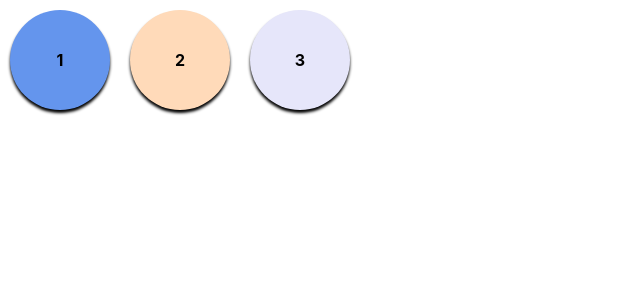
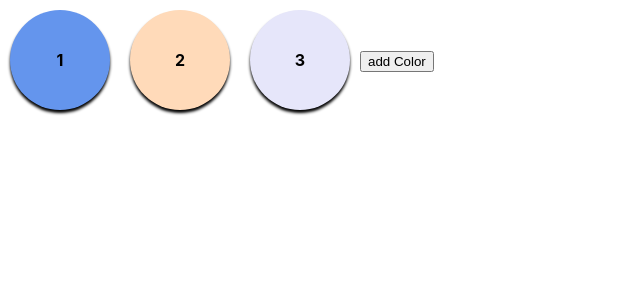
Before and after one commit to riomonet/disco, a React (Create React App) app: page / in a window 1280 px wide. Shown: the top 300 px of the page, without its empty margins (0-640 px from the left). Built offline with nearby package versions, Linux system fonts and the light colour scheme.

Commit message:
mutablee objects, state changes and rendering

```diff
--- a/src/ColoredCircles.js
+++ b/src/ColoredCircles.js
@@ -1,15 +1,23 @@
-import React from 'react';
+import React, {useState} from 'react';
 import Circle from './Circle'
 
 
 
 const ColoredCircles = () => {
-    const circles = ['cornflowerblue', 'peachpuff', 'lavender']
+
+    const [colors, setColors] = useState( ['cornflowerblue', 'peachpuff', 'lavender'])
+
+    let addColor = (newColor)  => {
+	setColors(c => [...c, newColor])
+    }
+
     return (
 	<div>
-	    {circles.map((color,idx) => (
+	    {colors.map( (color,idx) => (
 		<Circle color={color} idx={idx} key={idx} />
 	    ))}
+	    <button onClick={() => addColor('green') }> add Color </button>
+
 	</div>
     )
 }
```
Also changed, not shown: 1 other file (tests, documents, lock files or other folders).
